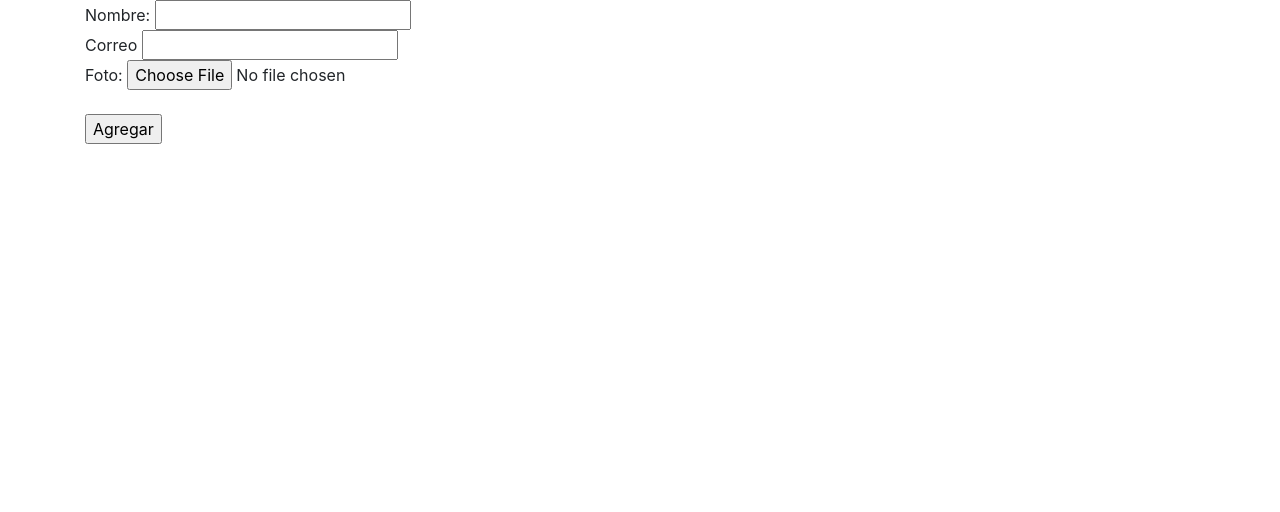
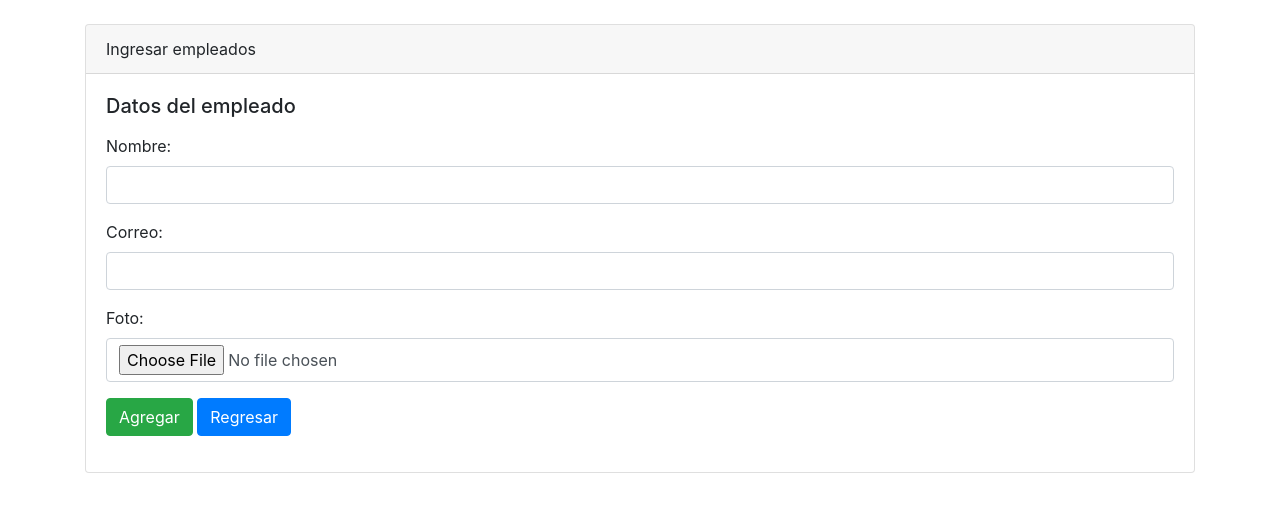
Before and after one commit to evidenciasponao/SistemaEmpleados, a Flask app: page /create in a window 1280 px wide. Shown: the part 56-568 px from the top of the page. Run offline with Flask 2, Linux system fonts and the light colour scheme; some libraries are stand-ins or nearby versions.

Commit message:
estilo en formulario create

```diff
--- a/templates/empleados/create.html
+++ b/templates/empleados/create.html
@@ -1,19 +1,42 @@
 {% include 'header.html' %}
+<br>
 <form method="post" action="/store" enctype="multipart/form-data">
 
-    Nombre:
-    <input type="text" name="txtNombre" id="txtNombre">
-    <br>
+    <div class="card">
+        <div class="card-header">
+            Ingresar empleados
+        </div>
+        <div class="card-body">
+            <h5 class="card-title">Datos del empleado </h5>
+            <p class="card-text">
 
-    Correo
-    <input type="text" name="txtCorreo" id="txtCorreo">
-    <br>
+              <div class="form-group">
+                  <label for="txtNombre">Nombre:</label>
+                  <input id="txtNombre" class="form-control" type="text" name="txtNombre">
+              </div>
 
-    Foto:
-    <input type="file" name="txtFoto" id="txtFoto">
-    <br>
-    <br>
-    <input type="submit" value="Agregar">
+              <div class="form-group">
+                  <label for="txtCorreo">Correo:</label>
+                  <input id="txtCorreo" class="form-control" type="text" name="txtCorreo">
+              </div>
+
+              <div class="form-group">
+                  <label for="txtFoto">Foto:</label>
+                  <input id="txtFoto" class="form-control" type="file" name="txtFoto">
+              </div>
+
+              <div class="form-group">
+                <input type="submit" class="btn btn-success" value="Agregar">
+                <a href="{{url_for('index')}}" class="btn btn-primary">Regresar</a>
+                <a href=""></a>
+              </div>
+
+
+
+            </p>
+        </div>
+    </div>
+
 
 
 </form>
```
Also changed, not shown: uploads/202222200713925084_10154434761389154_8183363064162356650_n.jpg (deleted), uploads/2022225540105304386_10158487233769154_1296981396557873727_n.jpg (renamed from uploads/2022222746105304386_10158487233769154_1296981396557873727_n.jpg).
